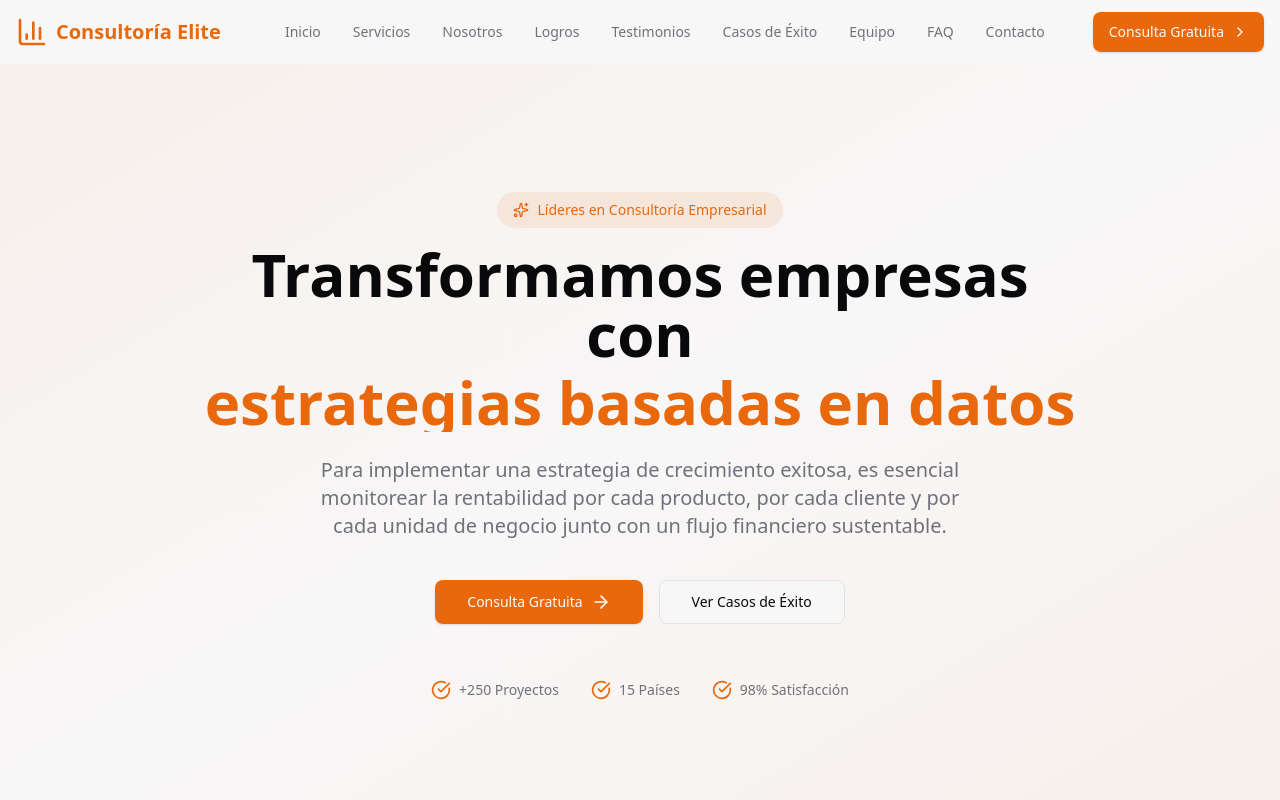
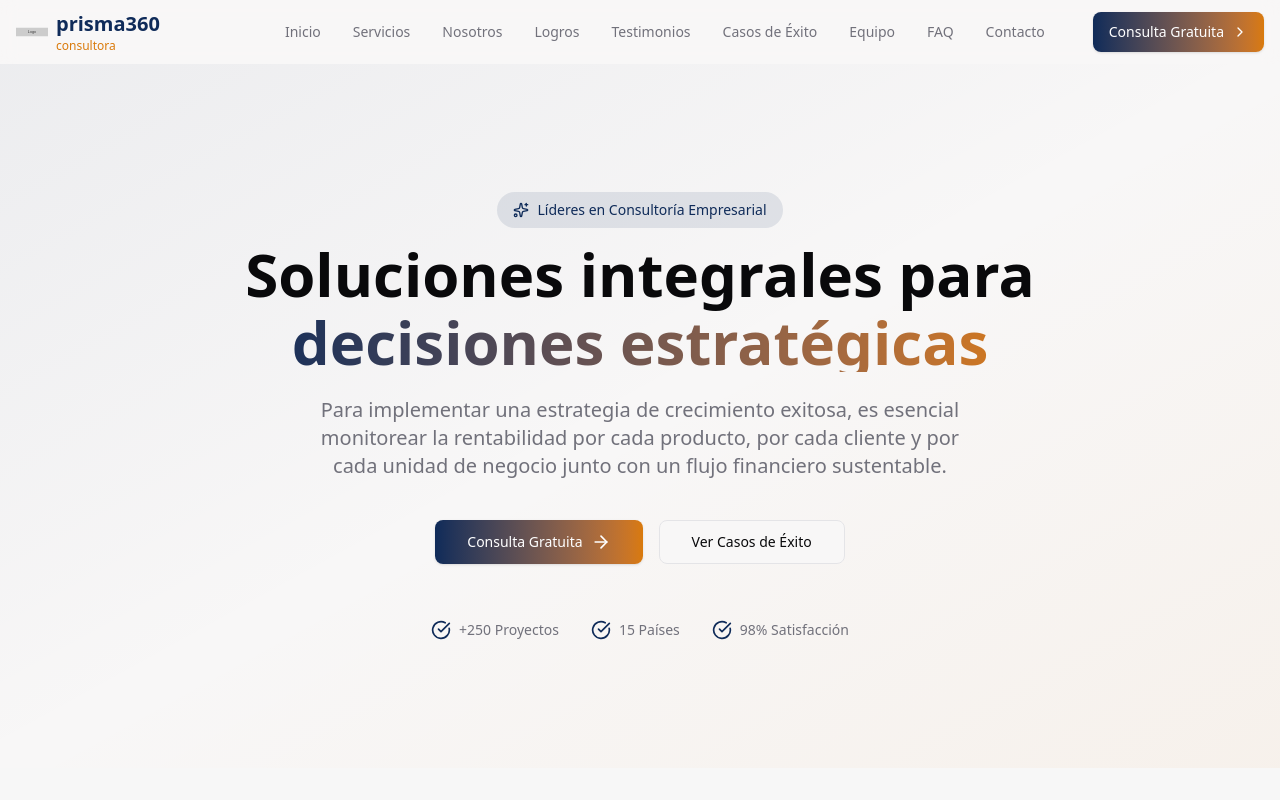
Before and after one commit to kerellen/poc_landing_page, a Next.js app: page / in a window 1280 px wide. Shown: the top 800 px of the page. Built offline with nearby package versions, Linux system fonts and the light colour scheme.

Commit message:
chore: replace logo with placeholder

```diff
--- a/app/globals.css
+++ b/app/globals.css
@@ -110,8 +110,8 @@
 
 :root {
   /* Accent colors */
-  --brand: oklch(66.5% 0.1804 47.04);
-  --brand-foreground: oklch(75.77% 0.159 55.91);
+  --brand: #D97A0B;
+  --brand-foreground: #ffffff;
 
   /* Customized shadcn/ui colors */
   --background: oklch(97.65% 0.001 17.18);
@@ -120,8 +120,8 @@
   --card-foreground: oklch(0.141 0.005 285.823);
   --popover: oklch(1 0 0);
   --popover-foreground: oklch(0.141 0.005 285.823);
-  --primary: oklch(66.5% 0.1804 47.04);
-  --primary-foreground: oklch(0.985 0 0);
+  --primary: #0F2B59;
+  --primary-foreground: #ffffff;
   --secondary: oklch(0.967 0.001 286.375);
   --secondary-foreground: oklch(0.21 0.006 285.885);
   --muted: oklch(0.967 0.001 286.375);
@@ -159,8 +159,8 @@
 
 .dark {
   /* Accent colors */
-  --brand: oklch(83.6% 0.1177 66.87);
-  --brand-foreground: oklch(75.77% 0.159 55.91);
+  --brand: #D97A0B;
+  --brand-foreground: #ffffff;
 
   /* Customized shadcn/ui colors */
   --background: oklch(0.141 0.005 285.823);
@@ -169,8 +169,8 @@
   --card-foreground: oklch(0.985 0 0);
   --popover: oklch(0.141 0.005 285.823);
   --popover-foreground: oklch(0.985 0 0);
-  --primary: oklch(0.985 0 0);
-  --primary-foreground: oklch(0.21 0.006 285.885);
+  --primary: #0F2B59;
+  --primary-foreground: #ffffff;
   --secondary: oklch(0.274 0.006 286.033);
   --secondary-foreground: oklch(0.985 0 0);
   --muted: oklch(0.274 0.006 286.033);
--- a/app/page.tsx
+++ b/app/page.tsx
@@ -108,9 +108,9 @@ export default function Home() {
             </div>
 
             <h1 className="text-5xl md:text-6xl font-bold">
-              Transformamos empresas con
+              Soluciones integrales para
               <span className="block mt-2 bg-gradient-to-r from-primary to-brand bg-clip-text text-transparent">
-                estrategias basadas en datos
+                decisiones estratégicas
               </span>
             </h1>
 
--- a/components/footer.tsx
+++ b/components/footer.tsx
@@ -10,10 +10,10 @@ import {
   Twitter,
   Facebook,
   Instagram,
-  BarChart3,
   Send
 } from "lucide-react";
 import { useState } from "react";
+import Image from "next/image";
 
 const footerLinks = {
   servicios: [
@@ -77,10 +77,18 @@ export function Footer() {
           {/* Company Info */}
           <div className="lg:col-span-2 space-y-4">
             <div className="flex items-center space-x-2">
-              <BarChart3 className="h-8 w-8 text-primary" />
-              <span className="text-xl font-bold bg-gradient-to-r from-primary to-brand bg-clip-text text-transparent">
-                Consultoría Elite
-              </span>
+              {/* Placeholder logo. Replace `prisma360-logo.svg` with actual logo file. */}
+              <Image
+                src="/prisma360-logo.svg"
+                alt="Prisma360 Consultora logo"
+                width={32}
+                height={32}
+                className="h-8 w-8"
+              />
+              <div className="leading-tight">
+                <span className="block text-xl font-bold text-primary">prisma360</span>
+                <span className="block text-xs text-brand">consultora</span>
+              </div>
             </div>
             <p className="text-sm text-muted-foreground max-w-sm">
               Transformamos empresas mediante estrategias de crecimiento basadas en datos,
--- a/components/navigation.tsx
+++ b/components/navigation.tsx
@@ -2,7 +2,8 @@
 
 import { useState, useEffect } from "react";
 import { Button } from "@/components/ui/button";
-import { Menu, X, BarChart3, ChevronRight } from "lucide-react";
+import { Menu, X, ChevronRight } from "lucide-react";
+import Image from "next/image";
 import { cn } from "@/lib/utils";
 
 const navItems = [
@@ -53,10 +54,18 @@ export function Navigation() {
         <div className="flex h-16 items-center justify-between">
           {/* Logo */}
           <a href="#inicio" onClick={handleNavClick} className="flex items-center space-x-2">
-            <BarChart3 className="h-8 w-8 text-primary" />
-            <span className="text-xl font-bold bg-gradient-to-r from-primary to-brand bg-clip-text text-transparent">
-              Consultoría Elite
-            </span>
+            {/* Placeholder logo. Replace `prisma360-logo.svg` with actual logo file. */}
+            <Image
+              src="/prisma360-logo.svg"
+              alt="Prisma360 Consultora logo"
+              width={32}
+              height={32}
+              className="h-8 w-8"
+            />
+            <div className="leading-tight">
+              <span className="block text-xl font-bold text-primary">prisma360</span>
+              <span className="block text-xs text-brand">consultora</span>
+            </div>
           </a>
 
           {/* Desktop Navigation */}
```
Also changed, not shown: public/prisma360-logo.svg (added).
